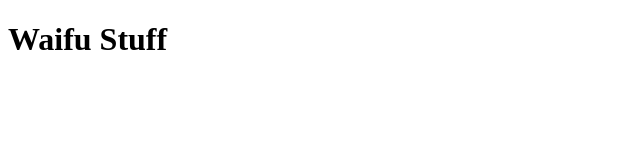
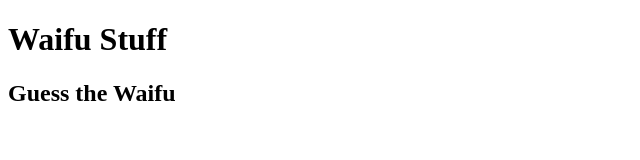
Before and after one commit to VayneWind/Guessing-Game-Incomplete-, a plain HTML site: page index.html in a window 1280 px wide. Shown: the whole page, without its empty margins (0-640 px from the left). Drawn offline with Linux system fonts and the light colour scheme.

Commit message:
Guess the Waifu heading Update

```diff
--- a/index.html
+++ b/index.html
@@ -8,6 +8,7 @@
 </head>
 <body>
     <h1>Waifu Stuff</h1>
+    <h2>Guess the Waifu</h2>
     <script src="script.js"></script>
 </body>
 </html>
```
